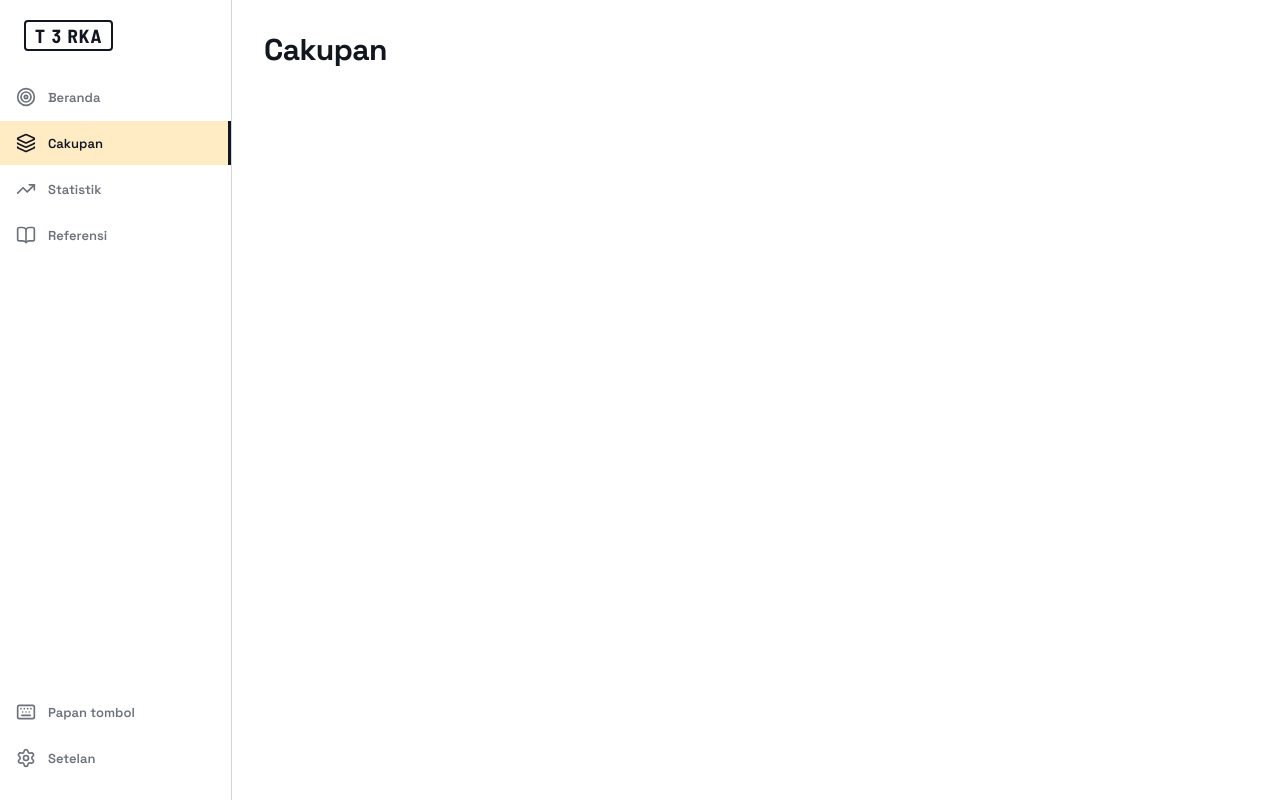
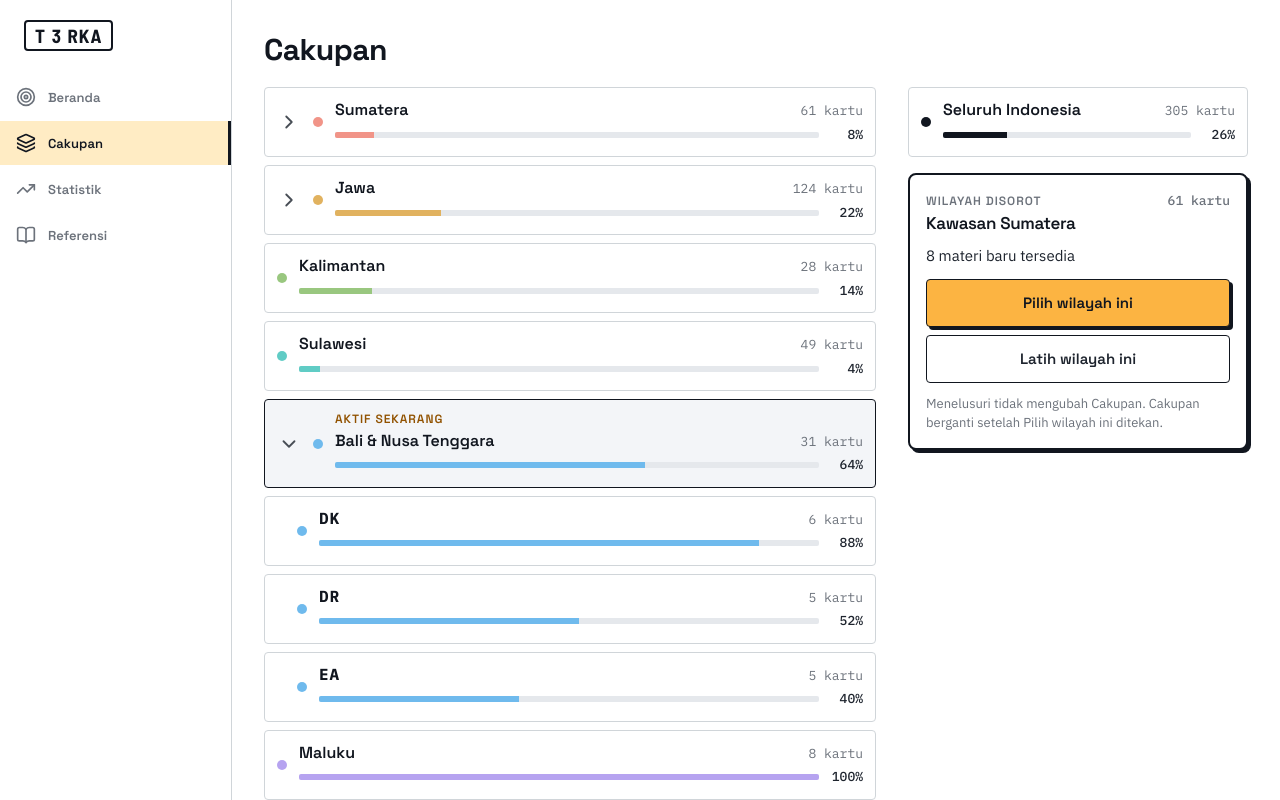
Before and after one commit to dikym/terka, a Next.js app: page /cakupan in a window 1280 px wide. Shown: the top 800 px of the page. Built offline with nearby package versions, Linux system fonts and the light colour scheme.

Commit message:
feat(screens): slice Beranda and Cakupan

```diff
--- a/src/app/(app)/cakupan/page.tsx
+++ b/src/app/(app)/cakupan/page.tsx
@@ -1,9 +1,5 @@
-import { PageFrame, PageTitle } from "@/components/layout/page-frame";
+import { Cakupan } from "@/components/screens/cakupan";
 
 export default function Page() {
-	return (
-		<PageFrame>
-			<PageTitle>Cakupan</PageTitle>
-		</PageFrame>
-	);
+	return <Cakupan />;
 }
--- a/src/app/(app)/page.tsx
+++ b/src/app/(app)/page.tsx
@@ -1,3 +1,5 @@
+import { Beranda } from "@/components/screens/beranda";
+
 export default function Page() {
-	return <h1 className="font-display text-title text-ink-1000 font-bold">Terka</h1>;
+	return <Beranda />;
 }
--- /dev/null
+++ b/src/components/screens/beranda.tsx
@@ -0,0 +1,120 @@
+import Link from "next/link";
+import { ChevronRight, Flame, Play, Target, Zap } from "lucide-react";
+import { Card, CardTitle } from "@/components/ui/card";
+import { LabelText } from "@/components/ui/label-text";
+import { buttonVariants } from "@/components/ui/button";
+import { Kbd } from "@/components/ui/kbd";
+import { PageFrame } from "@/components/layout/page-frame";
+import { TwoColumn } from "@/components/layout/two-column";
+
+const beranda = {
+	due: 12,
+	streak: 12,
+	scope: { name: "Kawasan Bali & Nusa Tenggara", mastered: 64, fresh: 10, outside: 148 }
+};
+
+export function Beranda() {
+	return (
+		<PageFrame>
+			<TwoColumn
+				aside={
+					<div className="flex flex-col gap-3">
+						<Link
+							href="/sesi"
+							className={buttonVariants({
+								variant: "primary",
+								size: "lg",
+								block: true
+							})}
+						>
+							<Play className="size-[18px]" aria-hidden />
+							<span>Mulai belajar</span>
+							<Kbd className="ml-1">Enter</Kbd>
+						</Link>
+						<Link
+							href="/tantangan"
+							className={buttonVariants({ variant: "stop", size: "md", block: true })}
+						>
+							<Target className="size-4" aria-hidden />
+							<span>Tantangan Harian</span>
+							<span className="text-micro font-mono font-medium opacity-70">
+								5 soal
+							</span>
+						</Link>
+						<Link
+							href="/kilat"
+							className={buttonVariants({
+								variant: "confirm",
+								size: "md",
+								block: true
+							})}
+						>
+							<Zap className="size-4" aria-hidden />
+							<span>Mode Kilat</span>
+							<span className="text-micro font-mono font-medium opacity-70">
+								60 detik
+							</span>
+						</Link>
+					</div>
+				}
+			>
+				<div className="flex items-end justify-between">
+					<div className="flex flex-col items-start gap-1">
+						<div className="flex items-baseline gap-2">
+							<span className="font-display text-hero text-ink-1000 font-bold tabular-nums">
+								{beranda.due}
+							</span>
+							<span className="text-body-sm text-ink-500 font-mono font-medium">
+								soal
+							</span>
+						</div>
+						<LabelText>perlu diulang hari ini</LabelText>
+					</div>
+					<span className="text-ink-900 inline-flex items-center gap-1.5">
+						<Flame className="text-tangerine-500 size-[18px] shrink-0" aria-hidden />
+						<span className="text-subhead font-mono font-bold">{beranda.streak}</span>
+						<LabelText>Hari Beruntun</LabelText>
+					</span>
+				</div>
+				<Link href="/cakupan" className="block">
+					<Card accent="balinusra">
+						<div className="p-4">
+							<div className="mb-3 flex items-center justify-between gap-3">
+								<div className="flex flex-col items-start gap-1">
+									<LabelText>Cakupan</LabelText>
+									<CardTitle>{beranda.scope.name}</CardTitle>
+								</div>
+								<ChevronRight
+									className="text-ink-900 size-[18px] shrink-0"
+									aria-hidden
+								/>
+							</div>
+							<div className="flex flex-col gap-4">
+								<div className="flex flex-col gap-2">
+									<div className="flex items-center justify-between">
+										<LabelText>materi Dikuasai</LabelText>
+										<span className="text-label text-ink-900 font-mono font-semibold uppercase">
+											{beranda.scope.mastered}%
+										</span>
+									</div>
+									<div className="bg-ink-100 h-2 overflow-hidden rounded-xs">
+										<div
+											className="bg-group-balinusra h-full"
+											style={{ width: `${beranda.scope.mastered}%` }}
+										/>
+									</div>
+								</div>
+								<div className="text-body-md text-ink-900 flex items-center justify-between">
+									<span>{beranda.scope.fresh} materi baru tersedia</span>
+									<span className="text-ink-500 font-mono">
+										{beranda.scope.outside} di luar Cakupan
+									</span>
+								</div>
+							</div>
+						</div>
+					</Card>
+				</Link>
+			</TwoColumn>
+		</PageFrame>
+	);
+}
--- /dev/null
+++ b/src/components/screens/cakupan.tsx
@@ -0,0 +1,149 @@
+import { Button } from "@/components/ui/button";
+import { LabelText } from "@/components/ui/label-text";
+import { CardTitle } from "@/components/ui/card";
+import { PageFrame, PageTitle } from "@/components/layout/page-frame";
+import { ScopeTree, ScopeNode, type IslandGroup } from "@/components/terka/scope-node";
+
+type ScopeChild = {
+	name: string;
+	count: string;
+	percent: string;
+	group: IslandGroup;
+	mono?: boolean;
+};
+
+type ScopeItem = {
+	name: string;
+	count: string;
+	percent: string;
+	group: IslandGroup;
+	expanded?: boolean;
+	active?: boolean;
+	leaf?: boolean;
+	children?: ScopeChild[];
+};
+
+const tree: ScopeItem[] = [
+	{ name: "Sumatera", count: "61 kartu", percent: "8%", group: "sumatera" },
+	{ name: "Jawa", count: "124 kartu", percent: "22%", group: "jawa" },
+	{ name: "Kalimantan", count: "28 kartu", percent: "14%", group: "kalimantan", leaf: true },
+	{ name: "Sulawesi", count: "49 kartu", percent: "4%", group: "sulawesi", leaf: true },
+	{
+		name: "Bali & Nusa Tenggara",
+		count: "31 kartu",
+		percent: "64%",
+		group: "balinusra",
+		expanded: true,
+		active: true,
+		children: [
+			{ name: "DK", count: "6 kartu", percent: "88%", group: "balinusra", mono: true },
+			{ name: "DR", count: "5 kartu", percent: "52%", group: "balinusra", mono: true },
+			{ name: "EA", count: "5 kartu", percent: "40%", group: "balinusra", mono: true }
+		]
+	},
+	{ name: "Maluku", count: "8 kartu", percent: "100%", group: "maluku", leaf: true },
+	{ name: "Papua", count: "25 kartu", percent: "0%", group: "papua", leaf: true }
+];
+
+const totalScope = { count: "305 kartu", percent: 26 };
+
+const highlighted = {
+	name: "Kawasan Sumatera",
+	count: "61 kartu",
+	fresh: "8 materi baru tersedia"
+};
+
+export function Cakupan() {
+	return (
+		<PageFrame>
+			<PageTitle>Cakupan</PageTitle>
+			<div className="grid grid-cols-[minmax(0,1fr)_340px] items-start gap-8">
+				<div className="flex min-w-0 flex-col gap-5">
+					<ScopeTree>
+						{tree.flatMap((item) => [
+							<ScopeNode
+								key={item.name}
+								name={item.name}
+								count={item.count}
+								percent={item.percent}
+								group={item.group}
+								expanded={item.expanded}
+								active={item.active}
+								leaf={item.leaf}
+							/>,
+							...(item.children ?? []).map((child) => (
+								<ScopeNode
+									key={`${item.name}-${child.name}`}
+									name={child.name}
+									count={child.count}
+									percent={child.percent}
+									group={child.group}
+									depth={1}
+									leaf
+									mono={child.mono}
+								/>
+							))
+						])}
+					</ScopeTree>
+					<div className="border-ink-200 bg-paper-50 text-ink-900 flex flex-col gap-2 rounded-md border p-4">
+						<LabelText tone="ink">Aturan</LabelText>
+						<p className="text-body-md text-ink-900">
+							Cakupan hanya menentukan materi baru mana yang boleh dipelajari. Soal
+							yang perlu diulang tidak pernah disaring Cakupan.
+						</p>
+					</div>
+				</div>
+				<aside className="sticky top-8 flex min-w-0 flex-col gap-4 self-start">
+					<div className="border-ink-200 bg-paper-0 box-border flex min-h-11 items-center gap-3 rounded-sm border p-3">
+						<span className="bg-ink-1000 size-2.5 shrink-0 rounded-full" aria-hidden />
+						<span className="flex min-w-0 flex-1 flex-col gap-1">
+							<span className="flex items-baseline justify-between gap-2">
+								<span className="font-display text-body-lg text-ink-1000 truncate leading-[1.2] font-semibold">
+									Seluruh Indonesia
+								</span>
+								<span className="text-body-sm text-ink-500 shrink-0 font-mono">
+									{totalScope.count}
+								</span>
+							</span>
+							<span className="flex items-center gap-2">
+								<span className="bg-ink-100 h-1.5 min-w-0 flex-1 overflow-hidden rounded-xs">
+									<span
+										className="bg-ink-1000 block h-full"
+										style={{ width: `${totalScope.percent}%` }}
+									/>
+								</span>
+								<span className="text-body-sm text-ink-900 w-9 shrink-0 text-right font-mono font-medium tabular-nums">
+									{totalScope.percent}%
+								</span>
+							</span>
+						</span>
+					</div>
+					<section className="border-ink-1000 bg-paper-0 shadow-block flex flex-col gap-3 rounded-md border-2 p-4">
+						<div className="flex items-baseline justify-between gap-3">
+							<div className="flex flex-col items-start gap-1">
+								<LabelText>Wilayah disorot</LabelText>
+								<CardTitle>{highlighted.name}</CardTitle>
+							</div>
+							<span className="text-body-sm text-ink-500 shrink-0 font-mono font-medium">
+								{highlighted.count}
+							</span>
+						</div>
+						<span className="text-body-md text-ink-900">{highlighted.fresh}</span>
+						<div className="flex flex-col gap-2">
+							<Button variant="primary" size="md" block>
+								Pilih wilayah ini
+							</Button>
+							<Button variant="quiet" size="md" block className="border-ink-1000">
+								Latih wilayah ini
+							</Button>
+						</div>
+						<span className="text-body-sm text-ink-500 font-body leading-[1.4]">
+							Menelusuri tidak mengubah Cakupan. Cakupan berganti setelah Pilih
+							wilayah ini ditekan.
+						</span>
+					</section>
+				</aside>
+			</div>
+		</PageFrame>
+	);
+}
--- a/src/components/terka/scope-node.tsx
+++ b/src/components/terka/scope-node.tsx
@@ -28,6 +28,7 @@ export function ScopeNode({
 	active,
 	expanded,
 	leaf,
+	mono,
 	className
 }: {
 	name: string;
@@ -38,6 +39,7 @@ export function ScopeNode({
 	active?: boolean;
 	expanded?: boolean;
 	leaf?: boolean;
+	mono?: boolean;
 	className?: string;
 }) {
 	const Chevron = expanded ? ChevronDown : ChevronRight;
@@ -65,7 +67,14 @@ export function ScopeNode({
 			<span className="flex min-w-0 flex-1 flex-col gap-1">
 				{active ? <LabelText tone="brand">Aktif sekarang</LabelText> : null}
 				<span className="flex items-baseline justify-between gap-2">
-					<span className="font-display text-body-lg text-ink-1000 truncate leading-[1.2] font-semibold">
+					<span
+						className={cn(
+							"text-body-lg text-ink-1000 truncate leading-[1.2]",
+							mono
+								? "tracking-plate font-mono font-bold"
+								: "font-display font-semibold"
+						)}
+					>
 						{name}
 					</span>
 					<span className="text-body-sm text-ink-500 shrink-0 font-mono">{count}</span>
```
